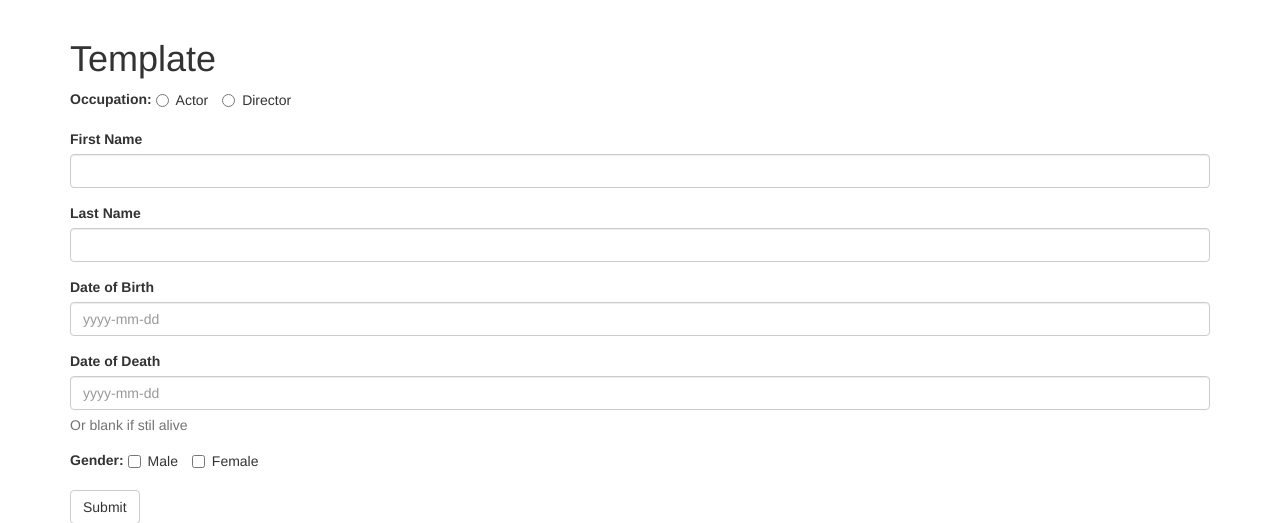
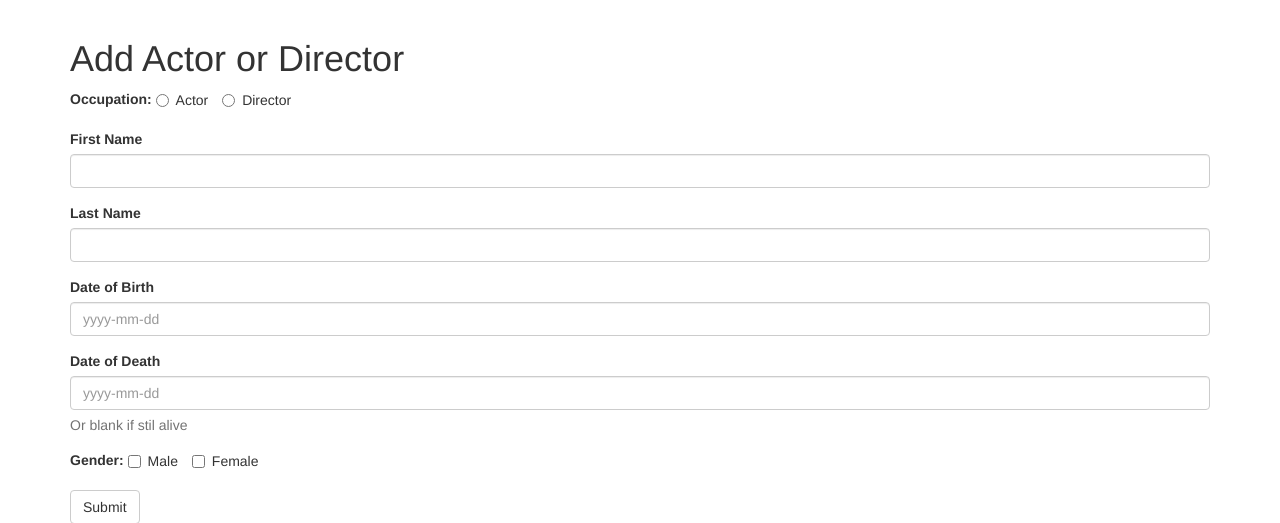
Before and after one commit to eltonkl/cs143, a PHP site: page /add_actor_director.php in a window 1280 px wide. Shown: the part 51-574 px from the top of the page. Run offline with PHP 8.4, Linux system fonts and the light colour scheme.

Commit message:
Finish add_actor_director page

```diff
--- a/project1/part_c/www/add_actor_director.php
+++ b/project1/part_c/www/add_actor_director.php
@@ -19,7 +19,7 @@
         ?>
 
         <div class="container main">
-            <h1>Template</h1>
+            <h1>Add Actor or Director</h1>
             <form method="get" action="<?php echo $_SERVER['PHP_SELF'];?>">
                 <div class="form-group">
                     <label>Occupation:</label>
@@ -127,6 +127,10 @@
                         }
                         $maxPersonID = $maxPersonIDQuery->fetch_assoc()[id];
 
+                        // handle special char in name
+                        $firstName = str_replace("'", "\'", $firstName);
+                        $lastName = str_replace("'", "\'", $lastName);
+
                         // query
                         if ($type == "Actor") {
                             $query = "INSERT INTO ".$type." VALUES (".($maxPersonID+1).", '".$lastName."', '".$firstName."', '".$gender."', '".$dob."'";
@@ -160,7 +164,6 @@
 
         </div>
 
-
         <!-- jQuery (necessary for Bootstrap's JavaScript plugins) -->
         <script src="https://ajax.googleapis.com/ajax/libs/jquery/1.12.4/jquery.min.js"></script>
         <!-- Include all compiled plugins (below), or include individual files as needed -->
```
